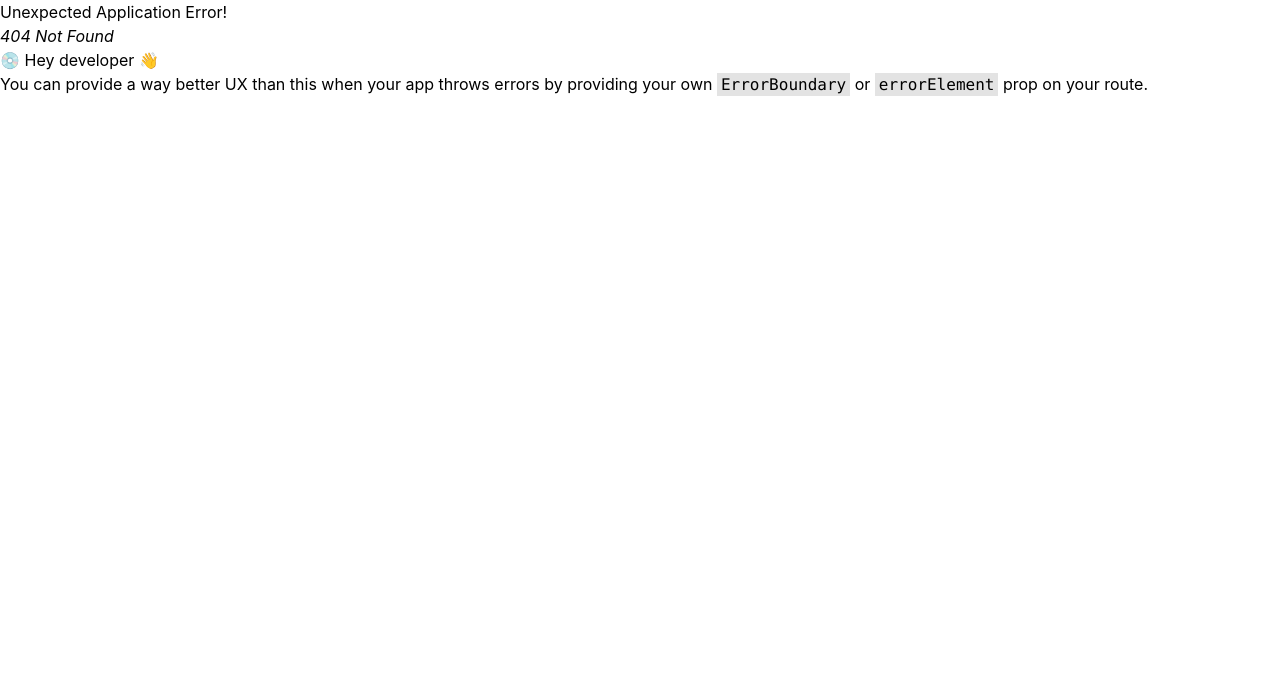
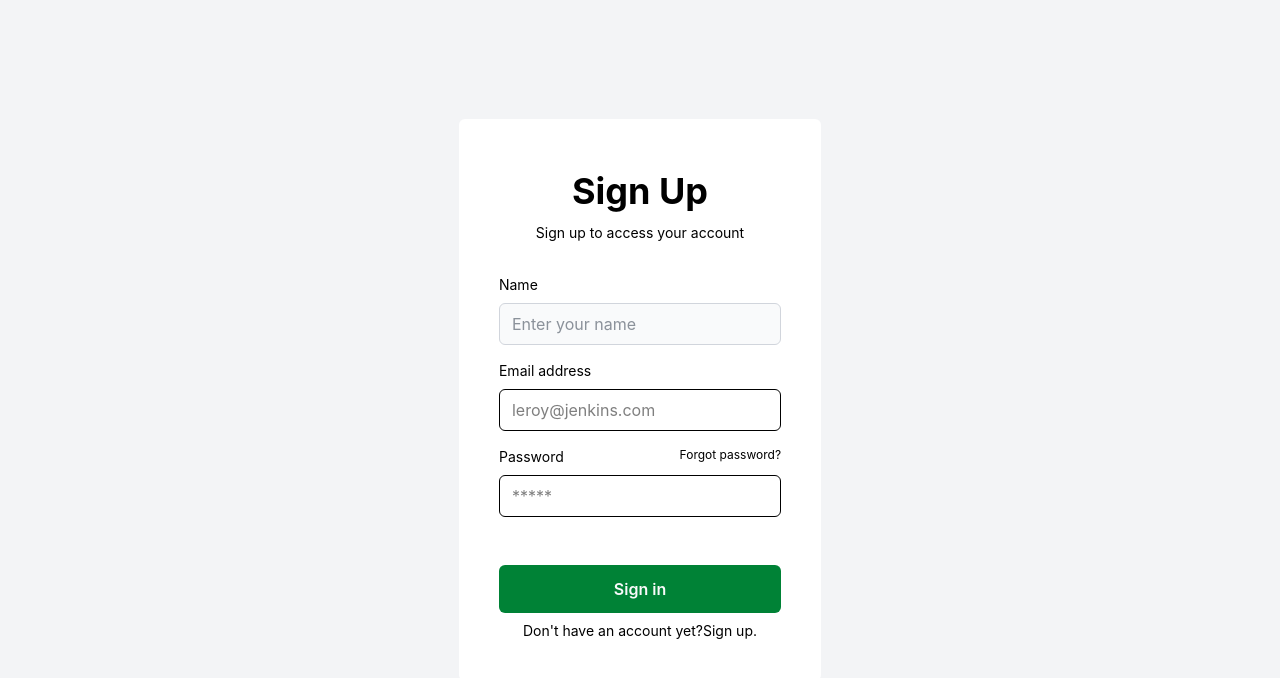
Before and after one commit to sihab176/donezo-dashboard, a React (Vite) app: page /register in a window 1280 px wide. Before the commit this address had no page. Shown: the top 678 px of the page. Built offline with nearby package versions, Linux system fonts and the light colour scheme.

Commit message:
added reguster and login page

```diff
--- a/src/Router/Router.jsx
+++ b/src/Router/Router.jsx
@@ -3,6 +3,7 @@ import RootLayout from "../components/layout/RootLayout";
 import Homepage from "../pages/Homepage";
 import DashboardLayout from "../pages/DashboardLayout/DashboardLayout";
 import Dashboard from "../pages/DashboardLayout/Dashboard";
+import Register from "../components/Register";
 
 export const router = createBrowserRouter([
   {
@@ -14,6 +15,10 @@ export const router = createBrowserRouter([
         Component: Homepage,
       },
     ],
+  },
+  {
+      path:"/register",
+      Component:Register
     },
     {
         path: "/dashboard",
--- /dev/null
+++ b/src/components/Login.jsx
@@ -0,0 +1,87 @@
+import React from "react";
+import { Link } from "react-router";
+
+const Login = () => {
+  const handlesubmit = (e) => {
+    e.preventDefault();
+    console.log("Form submitted");
+    const email = e.target.email.value;
+    const password = e.target.password.value;
+    console.log(email, password);
+  };
+
+  return (
+    <section className="flex justify-center items-center h-screen w-full bg-gray-100">
+      <div className="max-w-1/3 mx-auto p-6 rounded-md sm:p-10 bg-white">
+        <div className="mb-8 text-center">
+          <h1 className="my-3 text-4xl font-bold">Sign in</h1>
+          <p className="text-sm dark:text-gray-600">
+            Sign in to access your account
+          </p>
+        </div>
+        <form onSubmit={handlesubmit} action="" className="space-y-12">
+          <div className="space-y-4">
+            <div>
+              <label htmlFor="email" className="block mb-2 text-sm">
+                Email address
+              </label>
+              <input
+                type="email"
+                name="email"
+                id="email"
+                placeholder="leroy@jenkins.com"
+                className="w-full px-3 py-2 border rounded-md dark:border-gray-300 dark:bg-gray-50 dark:text-gray-800"
+                fdprocessedid="hj7na"
+              />
+            </div>
+            <div>
+              <div className="flex justify-between mb-2">
+                <label htmlFor="password" className="text-sm">
+                  Password
+                </label>
+                <a
+                  rel="noopener noreferrer"
+                  href="#"
+                  className="text-xs hover:underline dark:text-gray-600"
+                >
+                  Forgot password?
+                </a>
+              </div>
+              <input
+                type="password"
+                name="password"
+                id="password"
+                placeholder="*****"
+                className="w-full px-3 py-2 border rounded-md dark:border-gray-300 dark:bg-gray-50 dark:text-gray-800"
+              />
+            </div>
+          </div>
+          <div className="space-y-2">
+            <div>
+              <button
+                className="w-full px-8 py-3 font-semibold rounded-md cursor-pointer bg-green-700 hover:bg-green-600  text-gray-50"
+                fdprocessedid="y5q6bc"
+              >
+                Sign in
+              </button>
+            </div>
+            <p className="px-6 text-sm text-center dark:text-gray-600">
+              Don't have an account yet?
+              <Link
+                to="/register"
+                rel="noopener noreferrer"
+                href="#"
+                className="hover:underline dark:text-violet-600"
+              >
+                Sign up
+              </Link>
+              .
+            </p>
+          </div>
+        </form>
+      </div>
+    </section>
+  );
+};
+
+export default Login;
--- /dev/null
+++ b/src/components/Register.jsx
@@ -0,0 +1,98 @@
+import React from 'react'
+
+const Register = () => {
+    const handlesubmit = (e) => {
+    e.preventDefault();
+    console.log("Form submitted");
+    const name = e.target.name.value;
+    const email = e.target.email.value;
+    const password = e.target.password.value;
+    console.log(email, password);
+  };
+  return (
+     <section className="flex justify-center items-center h-screen w-full bg-gray-100">
+      <div className="max-w-4xl p-6 rounded-md sm:p-10 bg-white">
+        <div className="mb-8 text-center">
+          <h1 className="my-3 text-4xl font-bold">Sign Up</h1>
+          <p className="text-sm dark:text-gray-600">
+            Sign up to access your account
+          </p>
+        </div>
+        <form onSubmit={handlesubmit} action="" className="space-y-12">
+          <div className="space-y-4">
+            <div>
+              <label htmlFor="name" className="block mb-2 text-sm">
+                Name
+              </label>
+              <input
+                type="text"
+                name="name"
+                id="name"
+                placeholder="Enter your name"
+                className="w-full px-3 py-2 border rounded-md border-gray-300 bg-gray-50 text-gray-800"
+
+              />
+            </div>
+            <div>
+              <label htmlFor="email" className="block mb-2 text-sm">
+                Email address
+              </label>
+              <input
+                type="email"
+                name="email"
+                id="email"
+                placeholder="leroy@jenkins.com"
+                className="w-full px-3 py-2 border rounded-md dark:border-gray-300 dark:bg-gray-50 dark:text-gray-800"
+                fdprocessedid="hj7na"
+              />
+            </div>
+            <div>
+              <div className="flex justify-between mb-2">
+                <label htmlFor="password" className="text-sm">
+                  Password
+                </label>
+                <a
+                  rel="noopener noreferrer"
+                  href="#"
+                  className="text-xs hover:underline dark:text-gray-600"
+                >
+                  Forgot password?
+                </a>
+              </div>
+              <input
+                type="password"
+                name="password"
+                id="password"
+                placeholder="*****"
+                className="w-full px-3 py-2 border rounded-md dark:border-gray-300 dark:bg-gray-50 dark:text-gray-800"
+              />
+            </div>
+          </div>
+          <div className="space-y-2">
+            <div>
+              <button
+                className="w-full px-8 py-3 font-semibold rounded-md cursor-pointer bg-green-700 hover:bg-green-600  text-gray-50"
+                fdprocessedid="y5q6bc"
+              >
+                Sign in
+              </button>
+            </div>
+            <p className="px-6 text-sm text-center dark:text-gray-600">
+              Don't have an account yet?
+              <a
+                rel="noopener noreferrer"
+                href="#"
+                className="hover:underline dark:text-violet-600"
+              >
+                Sign up
+              </a>
+              .
+            </p>
+          </div>
+        </form>
+      </div>
+    </section>
+  )
+}
+
+export default Register
--- a/src/components/layout/RootLayout.jsx
+++ b/src/components/layout/RootLayout.jsx
@@ -4,9 +4,9 @@ import { Outlet } from 'react-router'
 const RootLayout = () => {
   return (
       <div>
-          <h1>header</h1>
+          {/* <h1>header</h1> */}
           <Outlet/>
-          <h1>footer</h1>
+          {/* <h1>footer</h1> */}
     </div>
   )
 }
--- a/src/pages/Homepage.jsx
+++ b/src/pages/Homepage.jsx
@@ -1,10 +1,12 @@
 
 import { NavLink } from "react-router";
+import Login from "../components/Login";
 
 const Homepage = () => {
   return (
     <div>
       <NavLink to="/dashboard">Dashboard</NavLink>
+      <Login/>
     </div>
   );
 };
```
